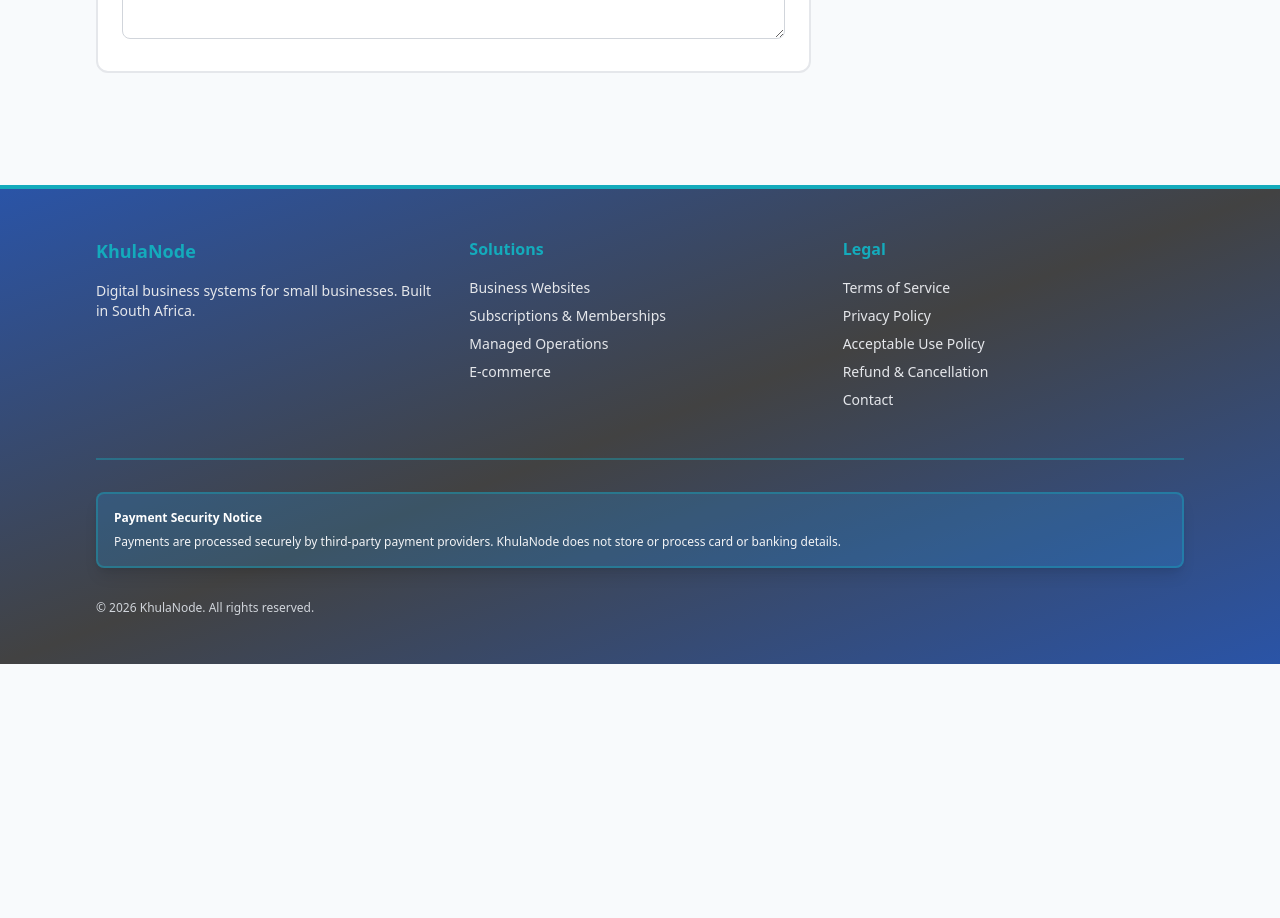
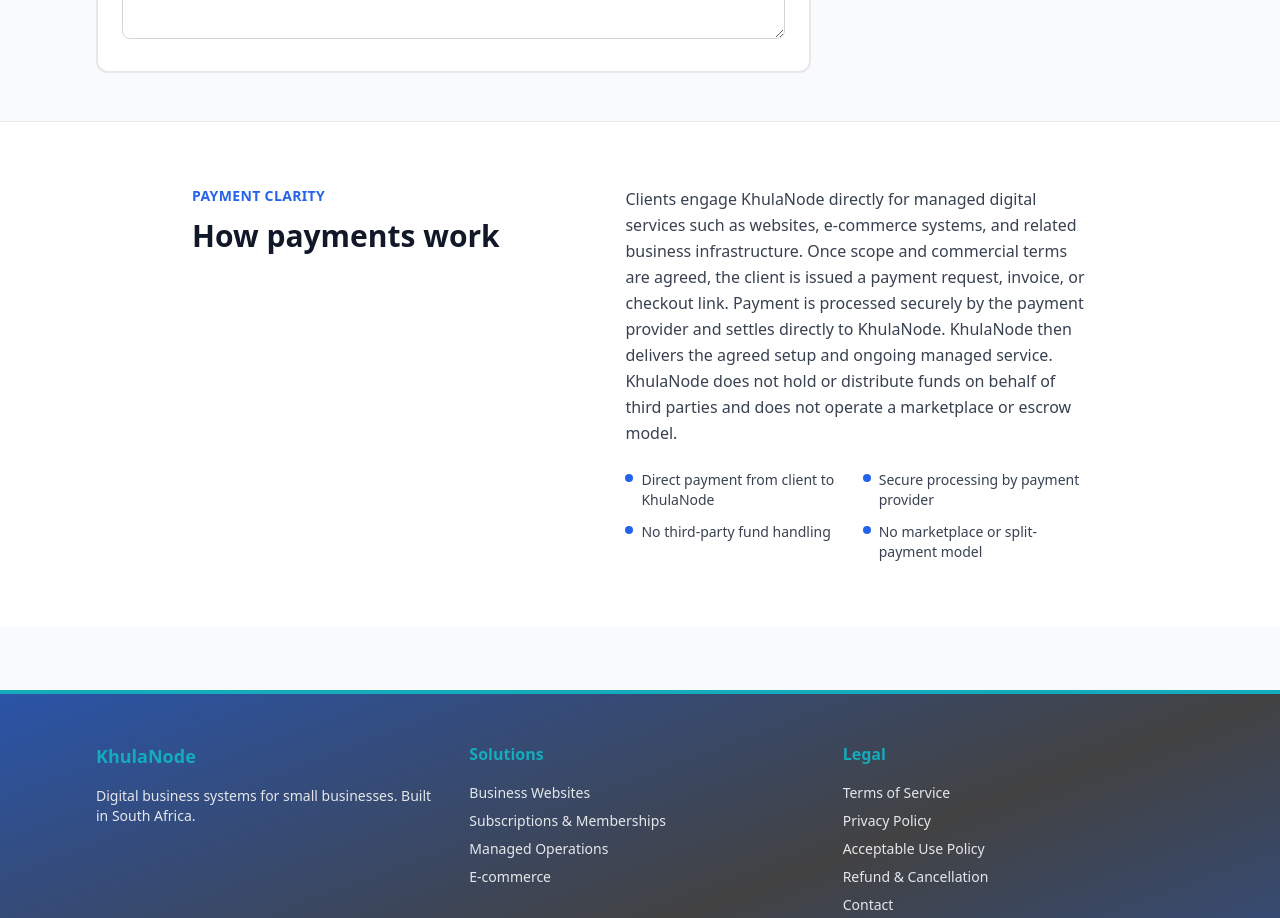
Before and after one commit to KhulaNode/khulanode-web, a Next.js app: page /pricing in a window 1280 px wide. Shown: the part 3920-4838 px from the top of the page. Before the commit the page ends 4584 px from the top, so only its background shows below. Built offline with nearby package versions, Linux system fonts and the light colour scheme.

Commit message:
Add Payment Flow Explanation section to Pricing page

```diff
--- a/src/app/pricing/page.tsx
+++ b/src/app/pricing/page.tsx
@@ -86,6 +86,53 @@
 
       {/* Pricing Calculator */}
       <PricingCalculator />
+
+      {/* Payment Flow Explanation */}
+      <section className="bg-white py-16 px-4 sm:px-6 lg:px-8 border-t border-gray-200">
+        <div className="max-w-4xl mx-auto">
+          <div className="grid grid-cols-1 lg:grid-cols-[1fr_1.2fr] gap-8 lg:gap-12">
+            <div>
+              <p className="text-sm font-semibold uppercase tracking-wide text-blue-600 mb-3">
+                Payment clarity
+              </p>
+              <h2 className="text-3xl font-bold text-gray-900">
+                How payments work
+              </h2>
+            </div>
+
+            <div>
+              <p className="text-gray-700 leading-relaxed mb-6">
+                Clients engage KhulaNode directly for managed digital services such as websites,
+                e-commerce systems, and related business infrastructure. Once scope and commercial
+                terms are agreed, the client is issued a payment request, invoice, or checkout link.
+                Payment is processed securely by the payment provider and settles directly to
+                KhulaNode. KhulaNode then delivers the agreed setup and ongoing managed service.
+                KhulaNode does not hold or distribute funds on behalf of third parties and does not
+                operate a marketplace or escrow model.
+              </p>
+
+              <ul className="grid grid-cols-1 sm:grid-cols-2 gap-3 text-sm text-gray-700">
+                <li className="flex items-start gap-2">
+                  <span className="mt-1 h-2 w-2 rounded-full bg-blue-600 flex-shrink-0" aria-hidden="true" />
+                  <span>Direct payment from client to KhulaNode</span>
+                </li>
+                <li className="flex items-start gap-2">
+                  <span className="mt-1 h-2 w-2 rounded-full bg-blue-600 flex-shrink-0" aria-hidden="true" />
+                  <span>Secure processing by payment provider</span>
+                </li>
+                <li className="flex items-start gap-2">
+                  <span className="mt-1 h-2 w-2 rounded-full bg-blue-600 flex-shrink-0" aria-hidden="true" />
+                  <span>No third-party fund handling</span>
+                </li>
+                <li className="flex items-start gap-2">
+                  <span className="mt-1 h-2 w-2 rounded-full bg-blue-600 flex-shrink-0" aria-hidden="true" />
+                  <span>No marketplace or split-payment model</span>
+                </li>
+              </ul>
+            </div>
+          </div>
+        </div>
+      </section>
     </div>
   );
 }
```
